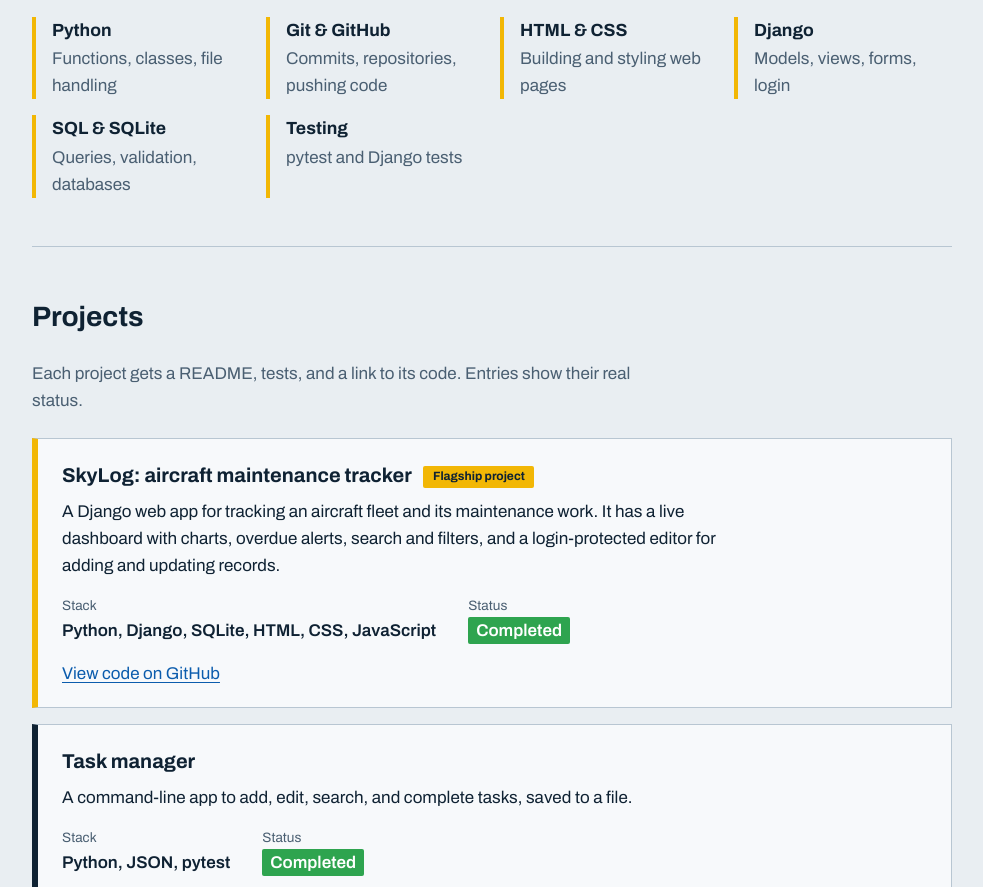
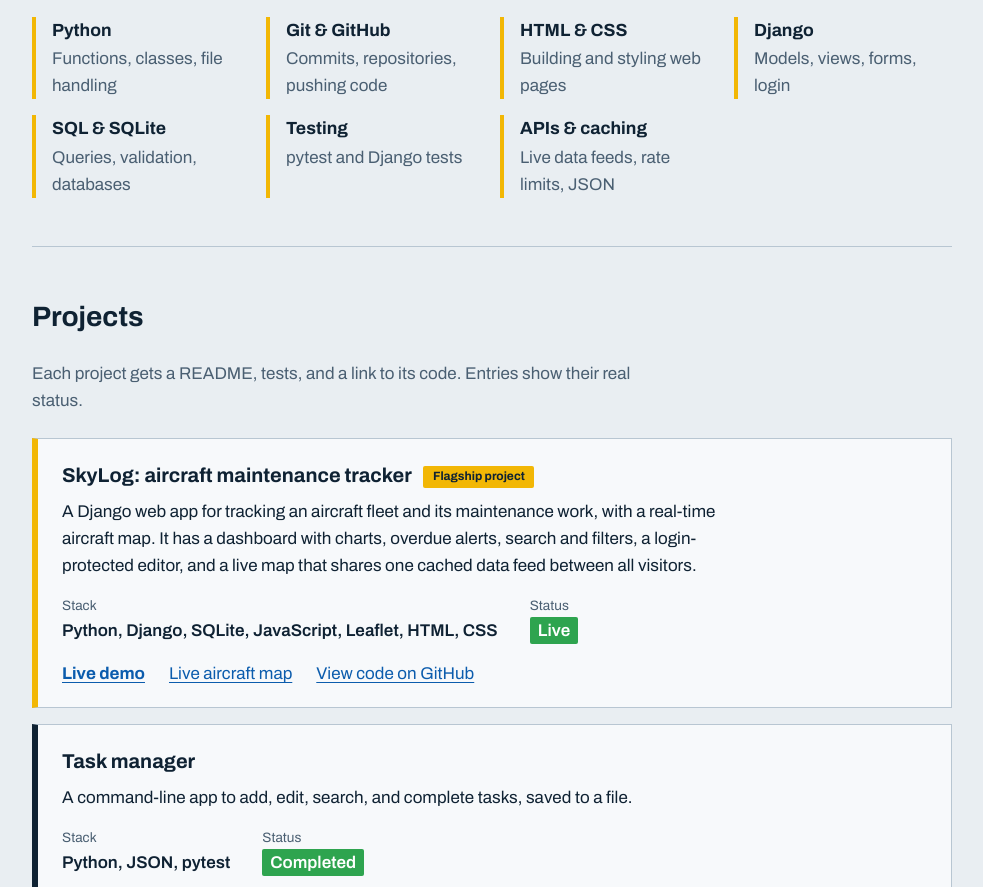
Before and after one commit to Umar-Abdulmalik/Portfolio.github.io, a plain HTML site: page index.html in a window 1280 px wide. Shown: the part 1351-2238 px from the top of the page, without its empty margins (148-1131 px from the left). Drawn offline with Linux system fonts and the light colour scheme.

Commit message:
Add files via upload

```diff
--- a/index.html
+++ b/index.html
@@ -44,7 +44,7 @@
             tools with the same care aircraft maintenance demands: clear records,
             tested work, and no guesswork.
           </p>
-          <p class="now"><span class="dot" aria-hidden="true"></span>Just shipped: SkyLog, a Django aircraft maintenance tracker</p>
+          <p class="now"><span class="dot" aria-hidden="true"></span>Just shipped: SkyLog is live, with a real-time aircraft map</p>
           <div class="actions">
             <a class="btn btn-primary" href="#projects">View projects</a>
             <a class="btn" href="https://github.com/Umar-Abdulmalik">GitHub profile</a>
@@ -162,6 +162,7 @@
         <li><strong>Django</strong> Models, views, forms, login</li>
         <li><strong>SQL &amp; SQLite</strong> Queries, validation, databases</li>
         <li><strong>Testing</strong> pytest and Django tests</li>
+        <li><strong>APIs &amp; caching</strong> Live data feeds, rate limits, JSON</li>
       </ul>
     </section>
 
@@ -176,15 +177,20 @@
       <article class="entry entry-flagship">
         <h3>SkyLog: aircraft maintenance tracker <span class="tag">Flagship project</span></h3>
         <p>
-          A Django web app for tracking an aircraft fleet and its maintenance work.
-          It has a live dashboard with charts, overdue alerts, search and filters,
-          and a login-protected editor for adding and updating records.
+          A Django web app for tracking an aircraft fleet and its maintenance work,
+          with a real-time aircraft map. It has a dashboard with charts, overdue
+          alerts, search and filters, a login-protected editor, and a live map that
+          shares one cached data feed between all visitors.
         </p>
         <dl>
-          <div><dt>Stack</dt><dd>Python, Django, SQLite, HTML, CSS, JavaScript</dd></div>
-          <div><dt>Status</dt><dd class="status status-done">Completed</dd></div>
+          <div><dt>Stack</dt><dd>Python, Django, SQLite, JavaScript, Leaflet, HTML, CSS</dd></div>
+          <div><dt>Status</dt><dd class="status status-done">Live</dd></div>
         </dl>
-        <a href="https://github.com/Umar-Abdulmalik/SkyLog">View code on GitHub</a>
+        <p class="entry-links">
+          <a class="live-demo" href="https://abdulmalik101.pythonanywhere.com/" target="_blank" rel="noopener">Live demo</a>
+          <a href="https://abdulmalik101.pythonanywhere.com/map/" target="_blank" rel="noopener">Live aircraft map</a>
+          <a href="https://github.com/Umar-Abdulmalik/SkyLog">View code on GitHub</a>
+        </p>
       </article>
 
       <article class="entry">
--- a/style.css
+++ b/style.css
@@ -319,3 +319,6 @@ body, .site-header, .entry, .btn { transition: background-color .3s, color .3s,
   background: var(--runway); color: #0f2233;
   font-size: .75rem; font-weight: 700; border-radius: 2px; vertical-align: middle;
 }
+
+.entry .entry-links { display: flex; flex-wrap: wrap; gap: .5rem 1.5rem; margin: 0; }
+.entry .live-demo { font-weight: 700; }
```
